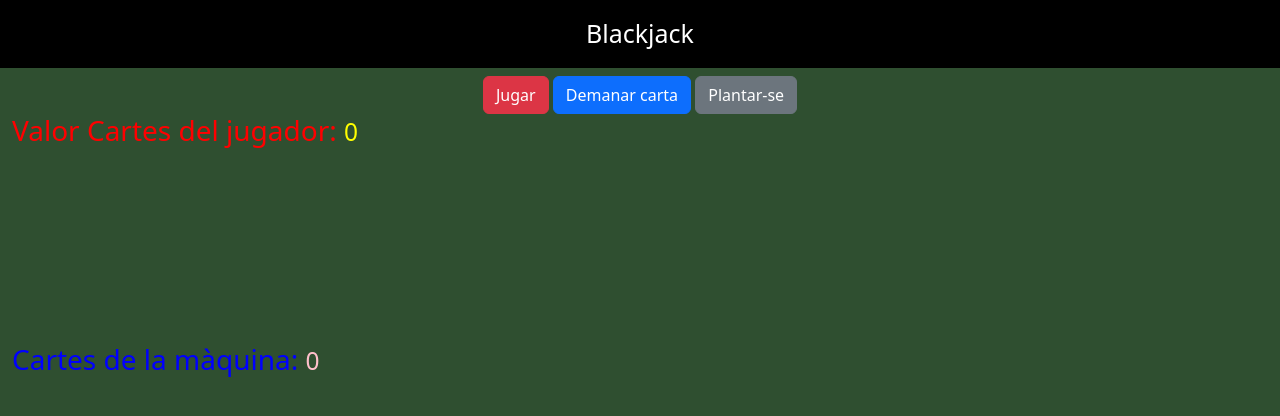
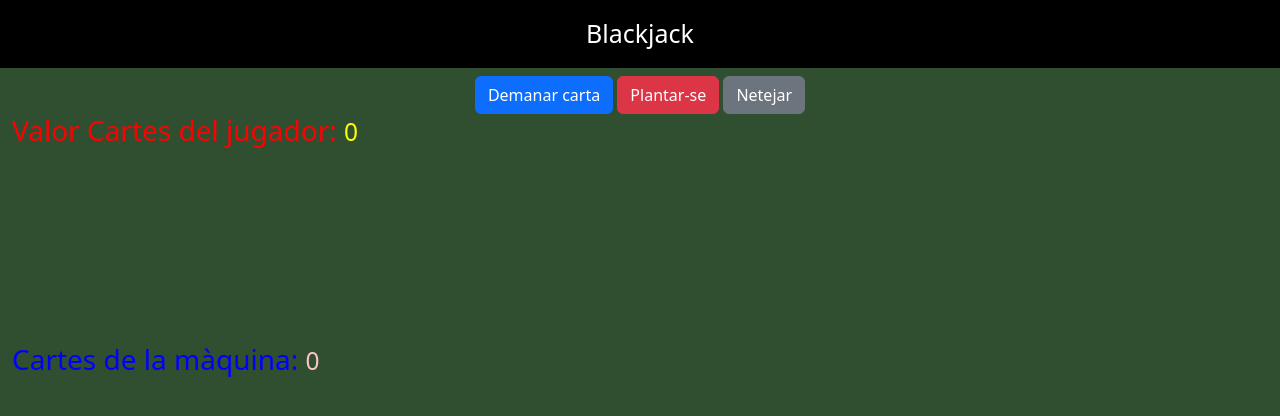
Before and after one commit to jaumevc/blackjack, a website built with Vite: page index.html in a window 1280 px wide. Built offline with nearby package versions, Linux system fonts and the light colour scheme.

Commit message:
canvi de posicio btons

```diff
--- a/index.html
+++ b/index.html
@@ -15,9 +15,9 @@
     <!--class="row mt-2" és una classe personalitzada de bootstrap-->
     <div class="row mt-2">
         <div id= "divBotons" class="col text-center">
-            <button id="btnJugar" class="btn btn-danger">Jugar</button>
             <button id="btnDemanar" class="btn btn-primary">Demanar carta</button>
-            <button id="btnPlantarse" class="btn btn-secondary">Plantar-se</button>
+            <button id="btnPlantarse" class="btn btn-danger">Plantar-se</button>
+            <button id="btnJugar" class="btn btn-secondary">Netejar</button>
         </div>
     </div>
 
```
Also changed, not shown: package.json (+5 -2 lines), 1 other file.
